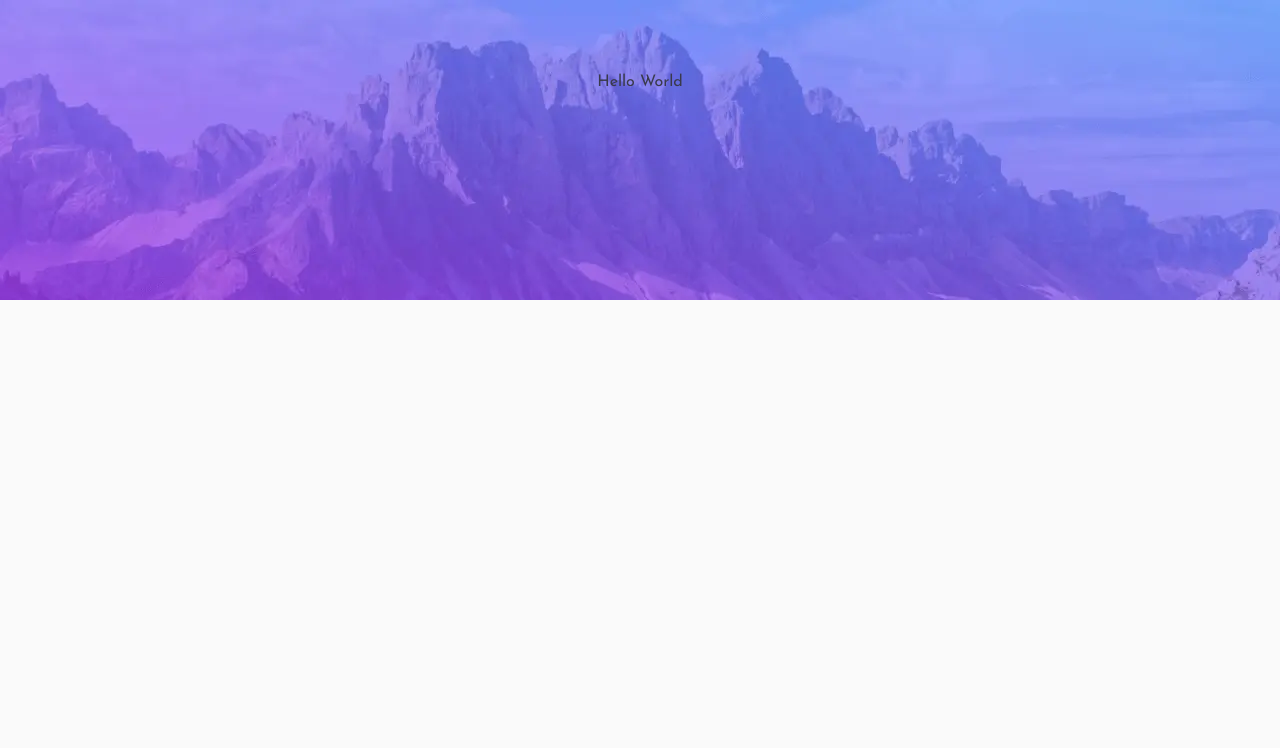
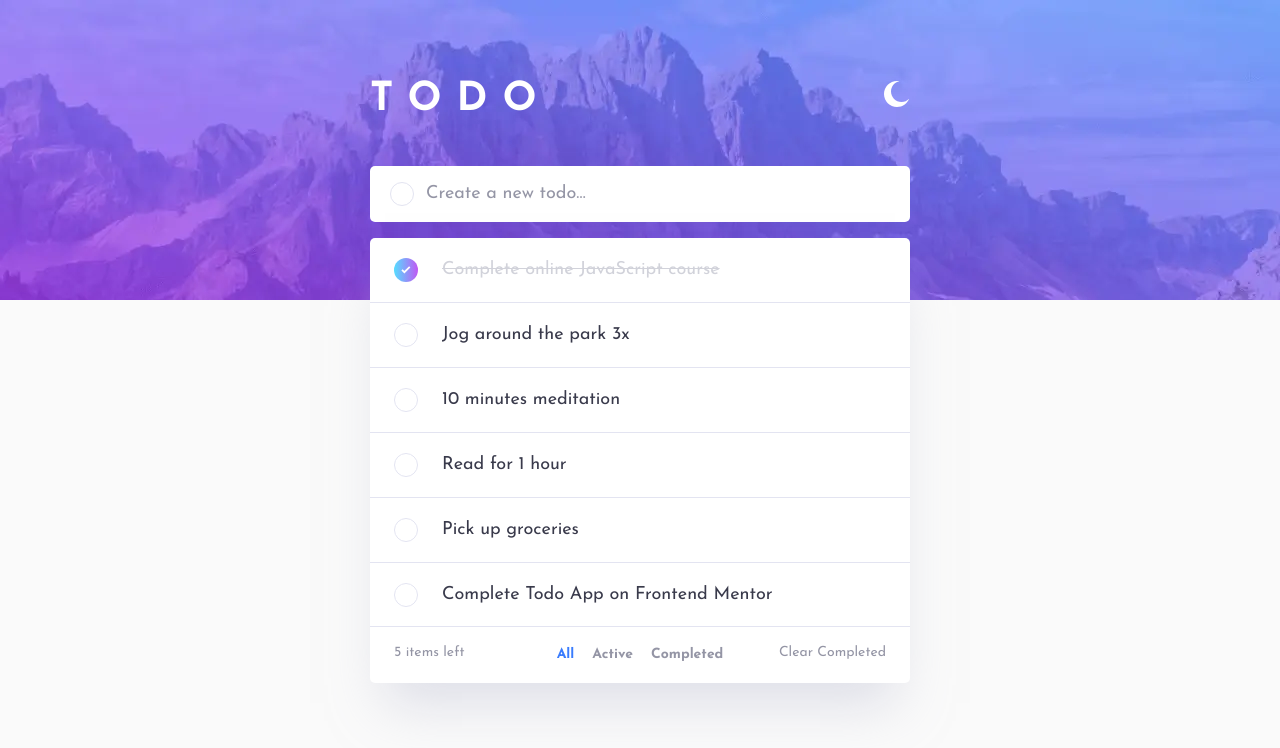
Before and after one commit to toastycoder0/todo-app-project, a React (Vite) app: page / in a window 1280 px wide. Shown: the top 748 px of the page. Built offline with nearby package versions, Linux system fonts and the light colour scheme.

Commit message:
feat: implemented todo app

```diff
--- a/src/App.tsx
+++ b/src/App.tsx
@@ -1,8 +1,35 @@
+import { useState } from 'react'
+import { ThemeProvider } from './components/ThemeProvider'
+import { Header } from './components/Header'
+import { ItemsList } from './components/ItemsList'
+import { ItemElement } from './components/ItemElement'
+import { getItemsStore } from './itemsStore'
+import { VIEWS, VIEWS_LIST } from './constants'
+
 const App = () => {
+  const [view, setView] = useState(VIEWS.all.key)
+  const { items, onAddItem, onCheckItem, onDeleteItem, onClearCompleteItems } = getItemsStore()
+  const itemsToRender = items.filter(({ checked }) => {
+    const { accept } = VIEWS_LIST.find(({ key }) => key === view) ?? VIEWS.all
+    return accept.includes(checked)
+  })
+
   return (
-    <>
-      <h1>Hello World</h1>
-    </>
+    <ThemeProvider>
+      <div className='w-full max-w-[33.75rem]'>
+        <Header onNewItem={(item) => onAddItem(item)} />
+        <ItemsList
+          uncompleted={items.filter(({ checked }) => checked === false).length}
+          selectedView={view}
+          onSelectView={(selectedView) => setView(selectedView)}
+          onClearItems={onClearCompleteItems}
+        >
+          {itemsToRender.map((item) => (
+            <ItemElement {...item} onDelete={onDeleteItem} onCheck={onCheckItem} />
+          ))}
+        </ItemsList>
+      </div>
+    </ThemeProvider>
   )
 }
 
```
